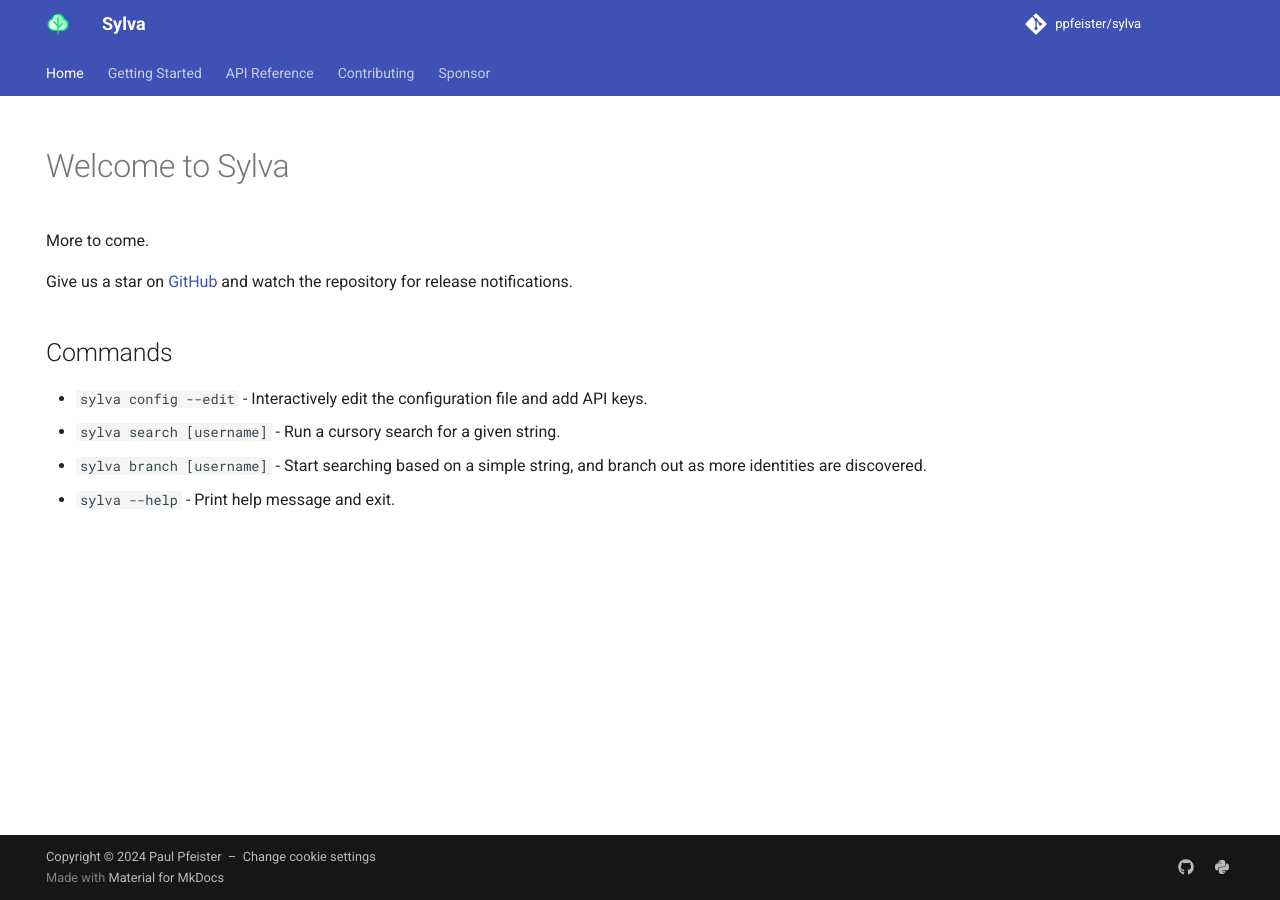
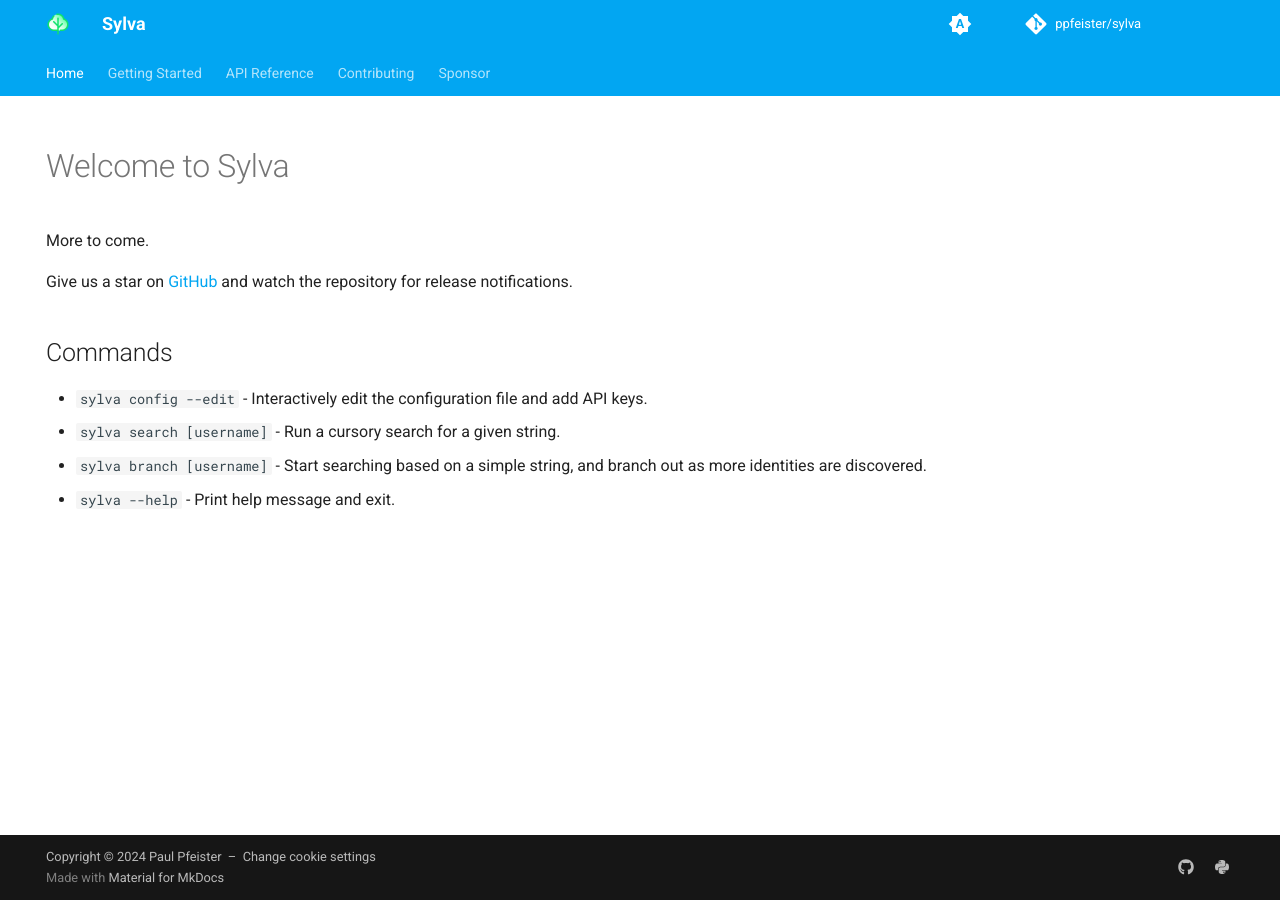
Before and after one commit to ppfeister/sylva, an MkDocs documentation site: the page built from docs/index.md, in a window 1280 px wide. Built offline with MkDocs 1.6.1 and Material for MkDocs 9.7.7, drawn with Linux system fonts in a browser that asks for light colours; plug-ins that fetch from the network failed and are left out; comment, search, counter and statistics services are not loaded.

Commit message:
feat: auto theme

```diff
--- a/mkdocs.yml
+++ b/mkdocs.yml
@@ -24,6 +24,27 @@
   font:
     text: Roboto
     code: Roboto Mono
+  palette:
+    - media: "(prefers-color-scheme)"
+      toggle:
+        icon: material/brightness-auto
+        name: Switch to light mode
+    - media: "(prefers-color-scheme: light)"
+      scheme: default
+      primary: light blue
+      accent: light blue
+      toggle:
+        icon: material/brightness-7
+        name: Switch to dark mode
+    - media: "(prefers-color-scheme: dark)"
+      scheme: slate
+      primary: light blue
+      accent: light blue
+      toggle:
+        icon: material/brightness-4
+        name: Switch to light mode
+
+
 
 plugins:
   - mkdocstrings:
```
